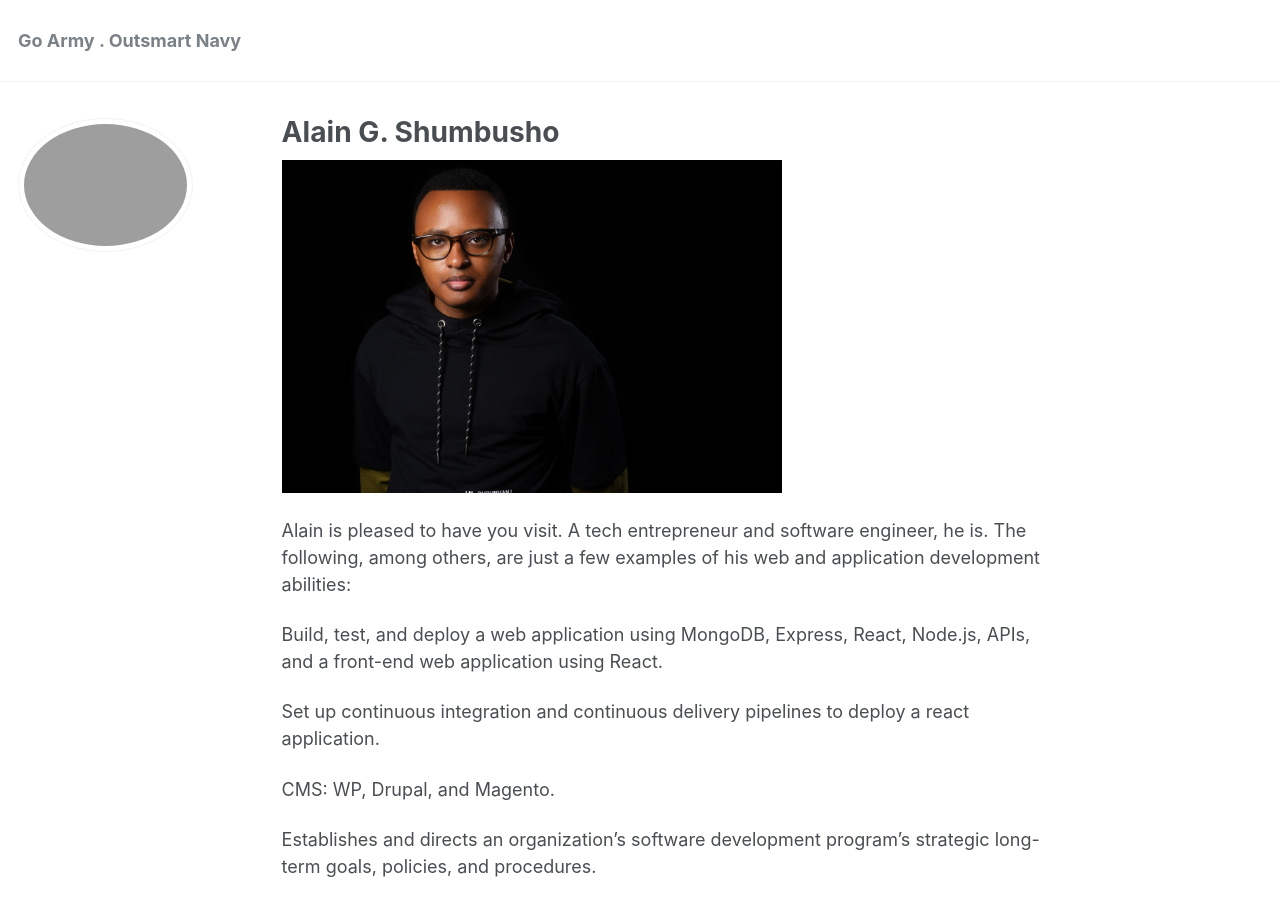
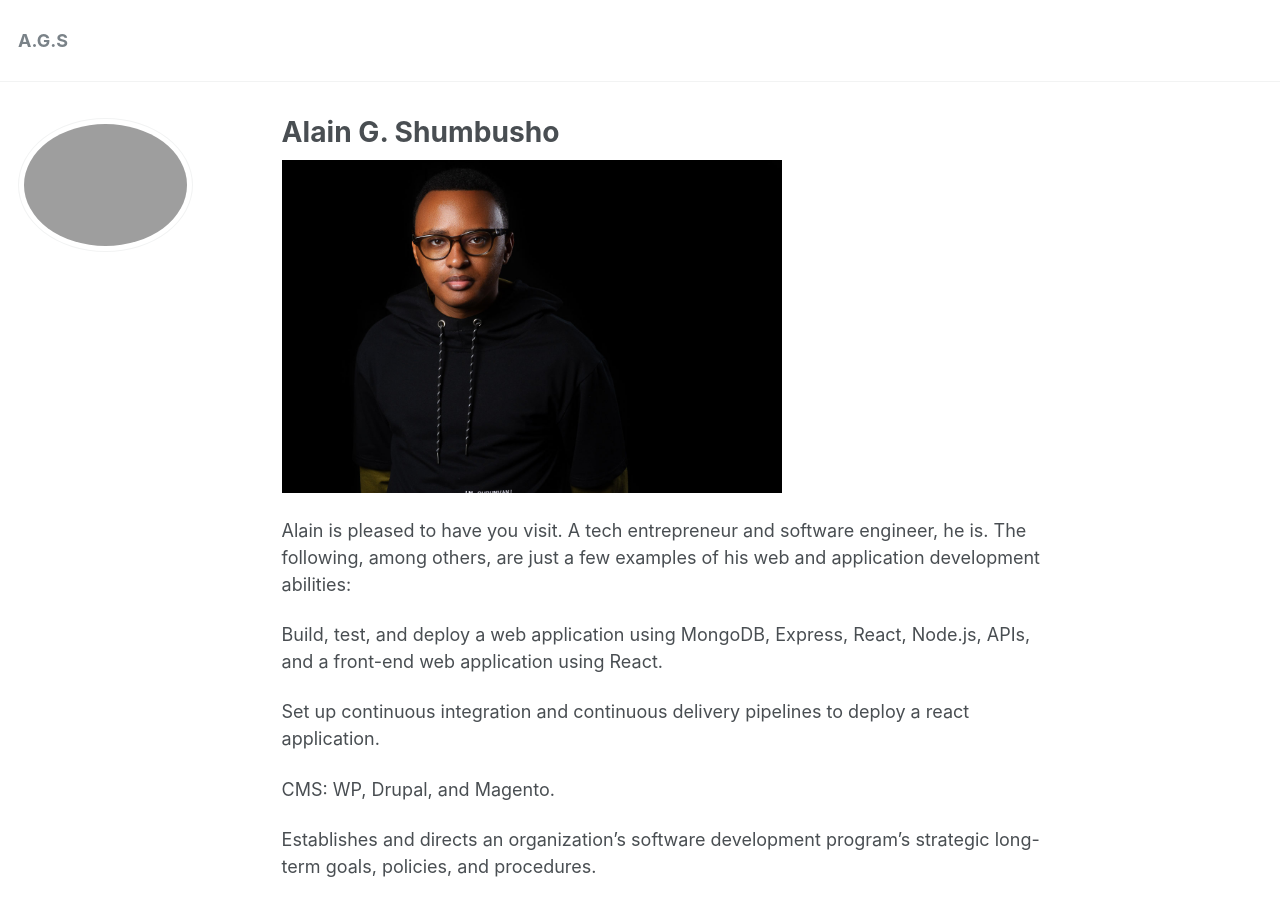
Before and after one commit to phdcsseiden/phdcsseiden.github.io, a Jekyll site: the page built from _pages/about.md, in a window 1280 px wide and 900 px high. Built offline with Jekyll 4.4.1, drawn with Linux system fonts in a browser that asks for light colours.

Commit message:
Update _config.yml

```diff
--- a/_config.yml
+++ b/_config.yml
@@ -7,7 +7,7 @@
 
 # Site Settings
 locale                   : "en-US"
-title                    : " Go Army . Outsmart Navy "
+title                    : " A.G.S "
 title_separator          : "-"
 name                     : &name "Alain S"
 description              : &description "personal description"
```
